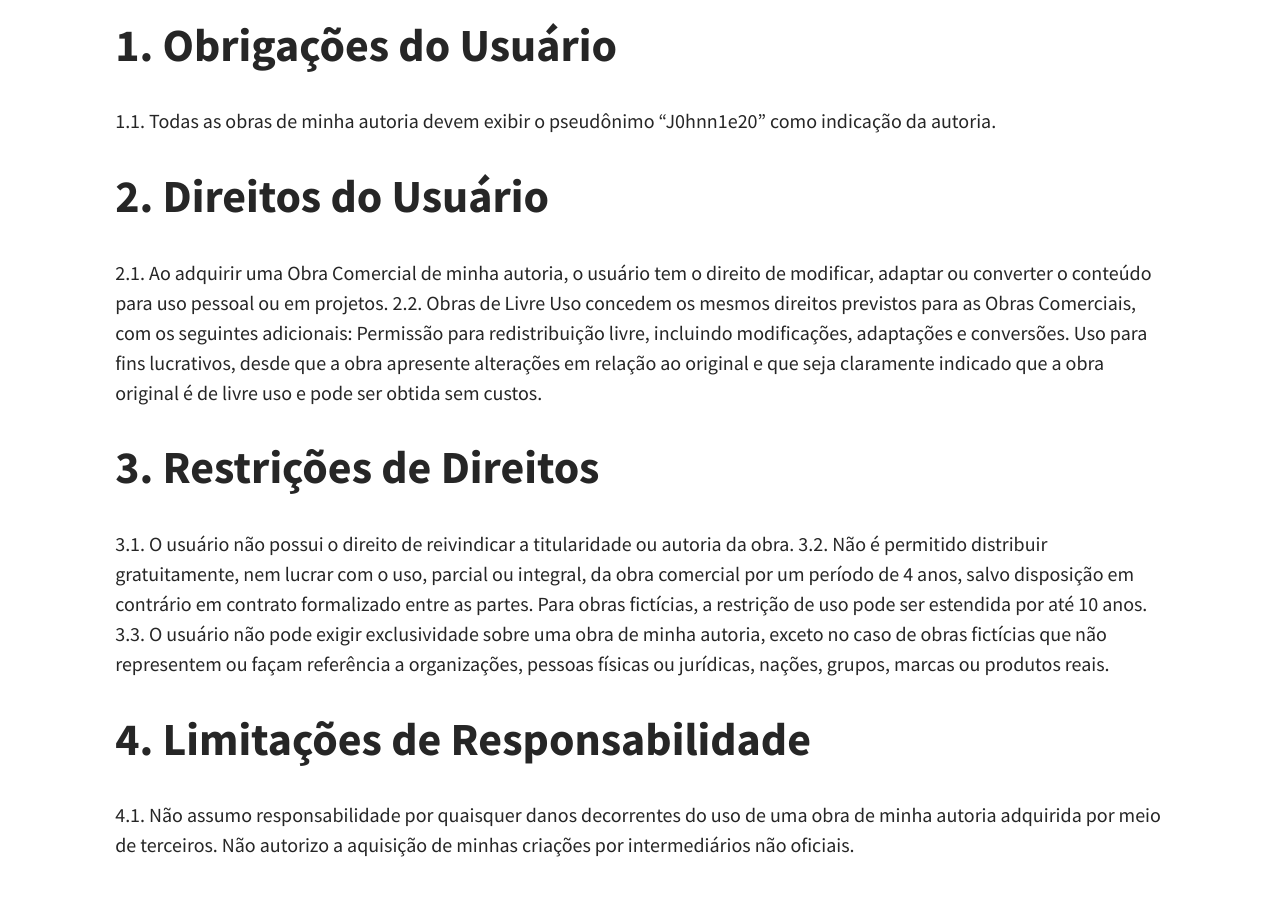
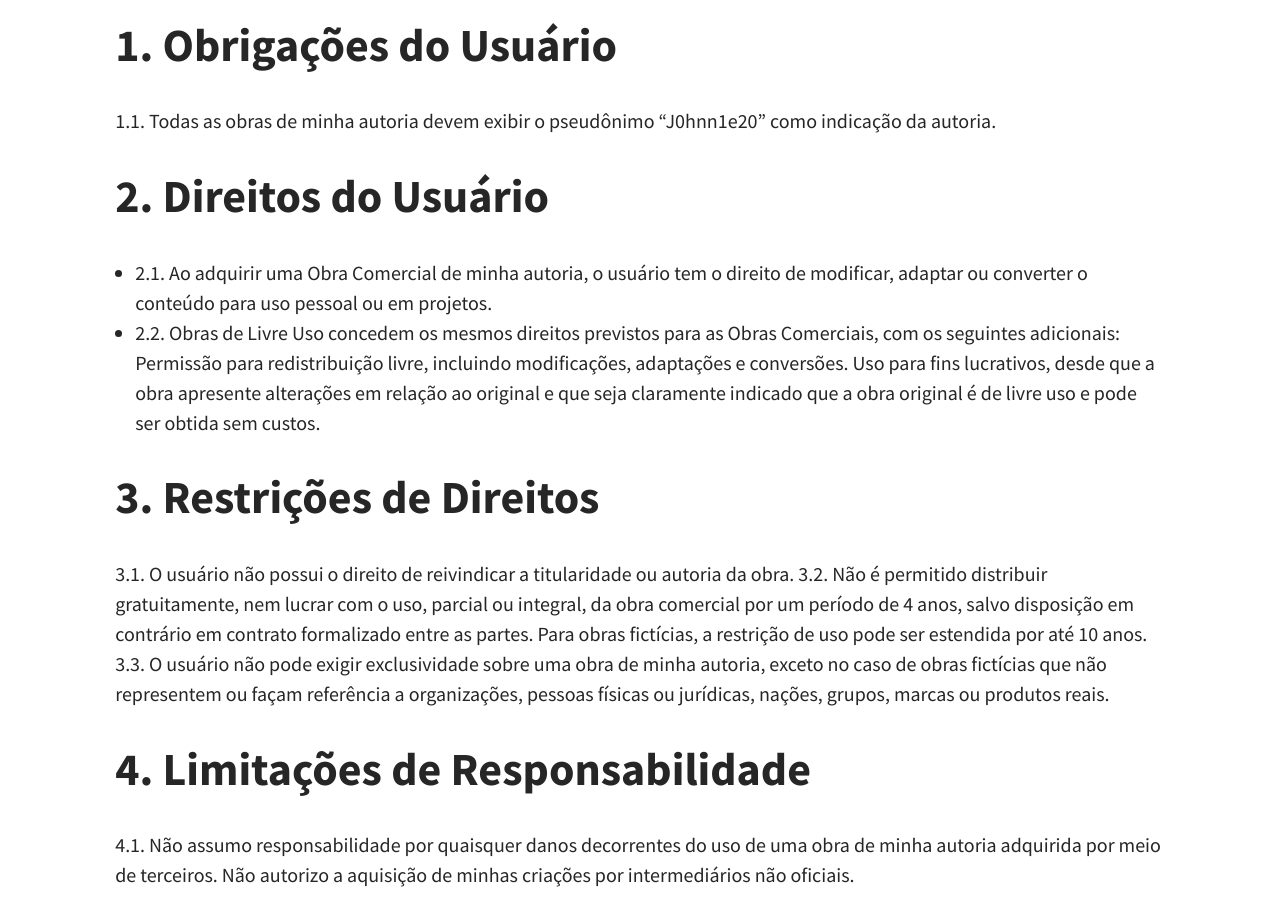
Before and after one commit to j0hnn1e20/page, a Jekyll site: the page built from EULA.md, in a window 1280 px wide and 900 px high, scrolled down 609 px. Built offline with Jekyll 4.4.1, drawn with Linux system fonts in a browser that asks for light colours; our own code applies the rules of GitHub Pages for plain Markdown files; a script that is not in the unit is left out.

```diff
--- a/EULA.md
+++ b/EULA.md
@@ -14,8 +14,8 @@ Nos presentes termos:
   1.1. Todas as obras de minha autoria devem exibir o pseudônimo “J0hnn1e20” como indicação da autoria.
 
 # 2. Direitos do Usuário
-  2.1. Ao adquirir uma Obra Comercial de minha autoria, o usuário tem o direito de modificar, adaptar ou converter o conteúdo para uso pessoal ou em projetos.
-  2.2. Obras de Livre Uso concedem os mesmos direitos previstos para as Obras Comerciais, com os seguintes adicionais: Permissão para redistribuição livre, incluindo modificações, adaptações e conversões. Uso para fins lucrativos, desde que a obra apresente alterações em relação ao original e que seja claramente indicado que a obra original é de livre uso e pode ser obtida sem custos.
+  - 2.1. Ao adquirir uma Obra Comercial de minha autoria, o usuário tem o direito de modificar, adaptar ou converter o conteúdo para uso pessoal ou em projetos.
+  - 2.2. Obras de Livre Uso concedem os mesmos direitos previstos para as Obras Comerciais, com os seguintes adicionais: Permissão para redistribuição livre, incluindo modificações, adaptações e conversões. Uso para fins lucrativos, desde que a obra apresente alterações em relação ao original e que seja claramente indicado que a obra original é de livre uso e pode ser obtida sem custos.
 
 # 3. Restrições de Direitos
   3.1. O usuário não possui o direito de reivindicar a titularidade ou autoria da obra.
```
